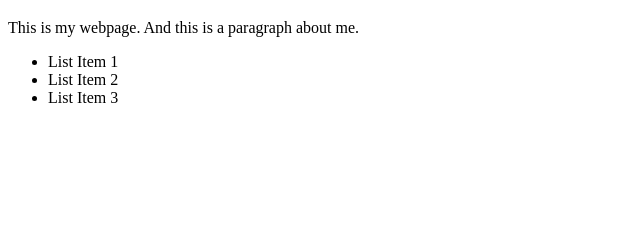
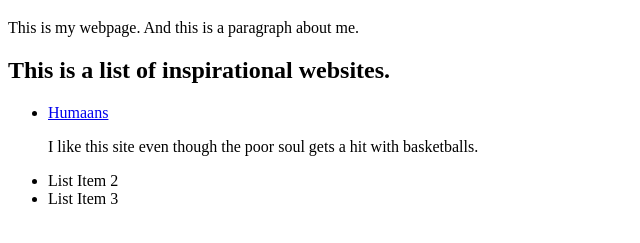
Before and after one commit to elliet-glitch/hello-world, a plain HTML site: page index.html in a window 1280 px wide. Shown: the part 61-304 px from the top of the page, without its empty margins (0-640 px from the left). Drawn offline with Linux system fonts and the light colour scheme.

Commit message:
Update index.html
added h2, a tag an extra paragraph tab

```diff
--- a/index.html
+++ b/index.html
@@ -6,9 +6,10 @@
   <body>
     <h1>Hello World!</h1>
     <p>This is my webpage. And this is a paragraph about me.</p>
-
+<h2>This is a list of inspirational websites.</h2>
       <ul>
-        <li>List Item 1</li>
+        <li> <a href="https://www.humaaans.com/">Humaans </a>
+        <p>I like this site even though the poor soul gets a hit with basketballs.</p></li>
         <li>List Item 2</li>
         <li>List Item 3</li>
       </ul>
```
